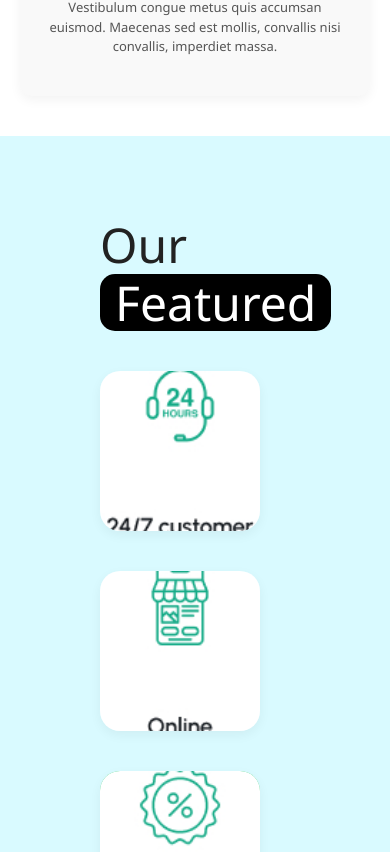
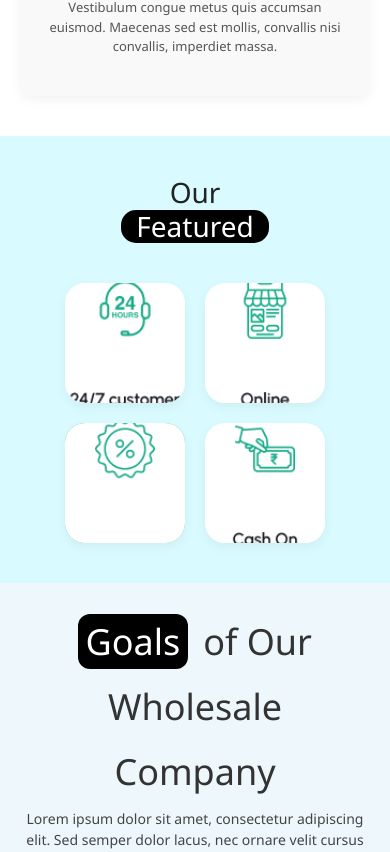
Before and after one commit to oladimejitaiwoodusote/grocery-landing-page, a React (Vite) app: page / in a window 390 px wide. Shown: the part 4992-5844 px from the top of the page. Built offline with nearby package versions, Linux system fonts and the light colour scheme.

Commit message:
Services Reponsiveness v0

```diff
--- a/src/styles/Featured.css
+++ b/src/styles/Featured.css
@@ -61,3 +61,54 @@
     object-fit: cover;
     display: block;
   }
+
+  @media (max-width: 1024px) {
+    .Featured {
+      flex-direction: column;
+      align-items: center;
+      padding: 60px 40px;
+      gap: 40px;
+    }
+
+    .Featured_Left {
+      font-size: 36px;
+      text-align: center;
+    }
+
+    .Featured_Right {
+      justify-content: center;
+      gap: 24px;
+    }
+
+    .Featured_Image_Wrapper,
+    .Featured_Image_Wrapper_highlight-card {
+      width: 140px;
+      height: 140px;
+    }
+
+    .Featured_Image_Wrapper img,
+    .Featured_Image_Wrapper_highlight-card img {
+      width: 100%;
+      height: 100%;
+    }
+  }
+
+  @media (max-width: 768px) {
+    .Featured {
+      padding: 40px 20px;
+    }
+
+    .Featured_Left {
+      font-size: 28px;
+    }
+
+    .Featured_Right {
+      gap: 20px;
+    }
+
+    .Featured_Image_Wrapper,
+    .Featured_Image_Wrapper_highlight-card {
+      width: 120px;
+      height: 120px;
+    }
+  }
```
